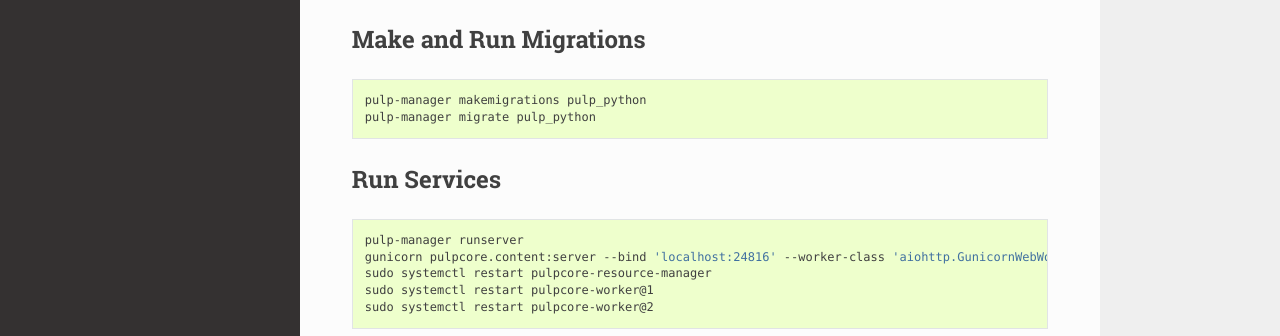
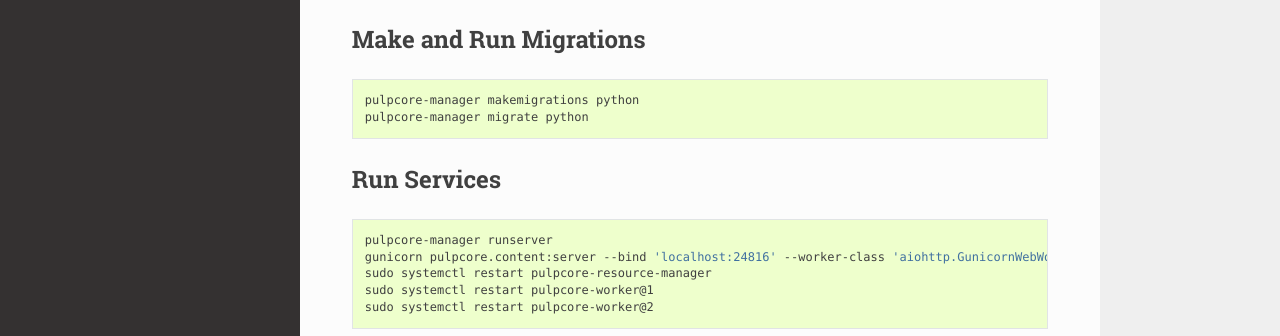
Before and after one commit to pulp/pulp_python, a Sphinx documentation site: the page built from docs/installation.rst, in a window 1280 px wide and 1342 px high. Shown: the part 824-1160 px from the top of the window. Built offline with Sphinx 7.4.7 and the Read the Docs theme 2.0.0, drawn with Linux system fonts in a browser that asks for light colours.

Commit message:
Fixed some documentation issues on the installation page.
fixes: #5386
https://pulp.plan.io/issues/5386

```diff
--- a/docs/installation.rst
+++ b/docs/installation.rst
@@ -47,16 +47,15 @@ Make and Run Migrations
 
 .. code-block:: bash
 
-   pulp-manager makemigrations pulp_python
-   pulp-manager migrate pulp_python
-
+   pulpcore-manager makemigrations python
+   pulpcore-manager migrate python
 
 Run Services
 ------------
 
 .. code-block:: bash
 
-   pulp-manager runserver
+   pulpcore-manager runserver
    gunicorn pulpcore.content:server --bind 'localhost:24816' --worker-class 'aiohttp.GunicornWebWorker' -w 2
    sudo systemctl restart pulpcore-resource-manager
    sudo systemctl restart pulpcore-worker@1
```
Also changed, not shown: 1 other file.
